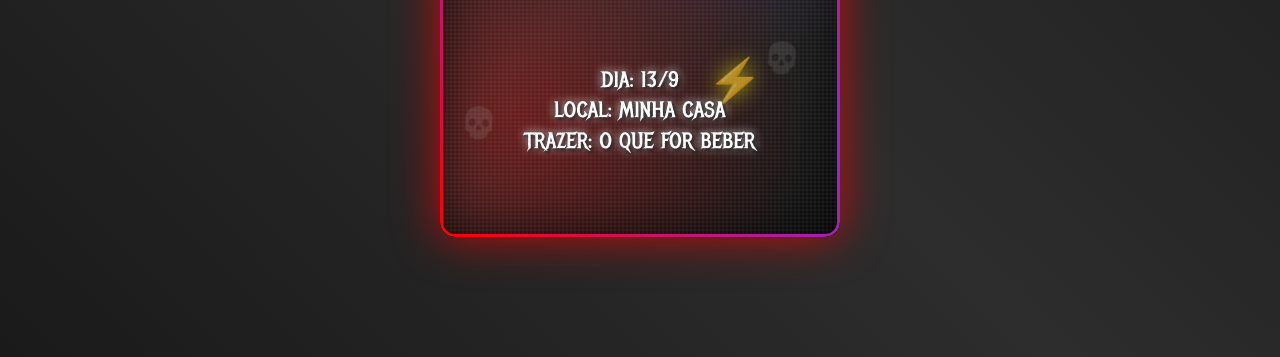
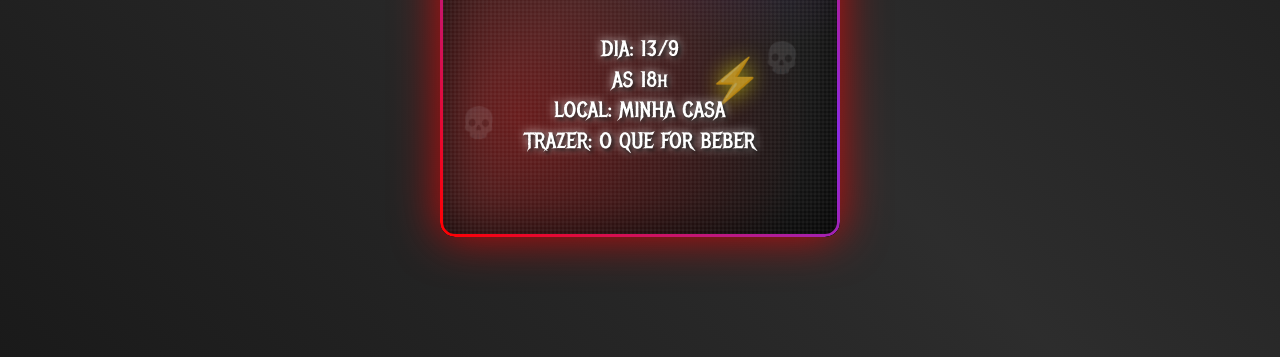
Before and after one commit to bigbigdogarcia/bigbiggarcia, a plain HTML site: page index.html in a window 1280 px wide. Shown: the part 483-840 px from the top of the page. Drawn offline with Linux system fonts and the light colour scheme.

Commit message:
Add files via upload

```diff
--- a/index.html
+++ b/index.html
@@ -3,7 +3,7 @@
 <head>
     <meta charset="UTF-8">
     <meta name="viewport" content="width=device-width, initial-scale=1.0">
-    <title>Convite de Aniversário Rock</title>
+    <title>27 do Garcia</title>
     <style>
         @import url('https://fonts.googleapis.com/css2?family=Rock+Salt&family=Metal+Mania&display=swap');
 
@@ -231,6 +231,7 @@
 
         <div class="details">
             DIA: 13/9<br>
+            AS 18h<br>
             LOCAL: MINHA CASA<br>
             TRAZER: O QUE FOR BEBER<br>
         </div>
```
